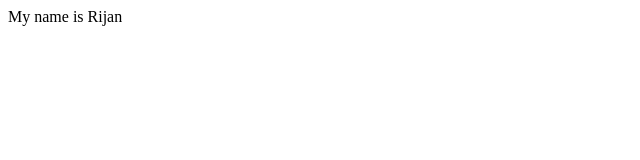
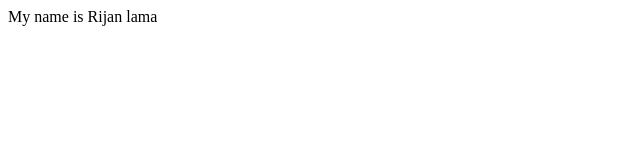
Before and after one commit to mrrijan/github-first-project, a plain HTML site: page index.html in a window 1280 px wide. Shown: the full height of the page, 0-640 px from the left. Drawn offline with Linux system fonts and the light colour scheme.

Commit message:
emphasize the name

```diff
--- a/index.html
+++ b/index.html
@@ -7,6 +7,6 @@
     <title>Document</title>
 </head>
 <body>
-    My name is Rijan
+    My name is Rijan lama
 </body>
 </html>
```
